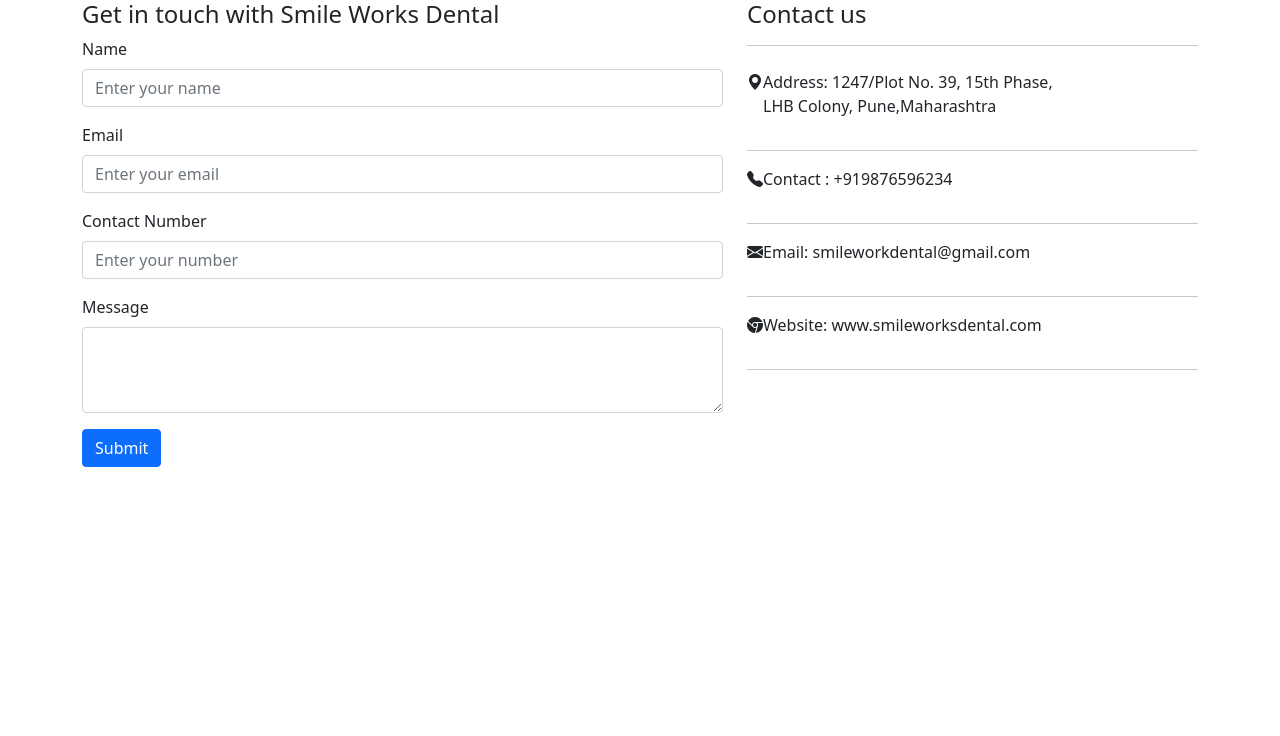
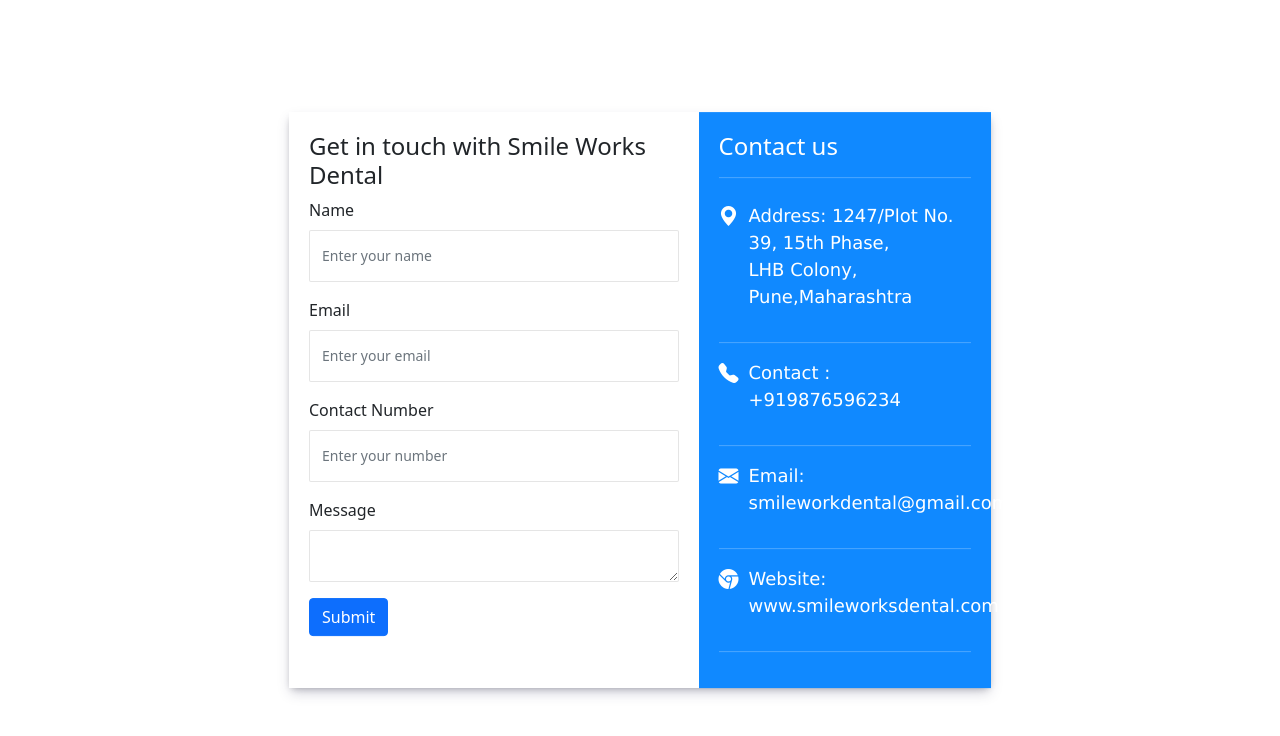
Before and after one commit to saurabh2644/ICP6-G2-JS-Bootstrap-project, a plain HTML site: page HTML Pages/contact.html in a window 1280 px wide. Drawn offline with nearby package versions, Linux system fonts and the light colour scheme; the site is published under a folder, as on GitHub Pages, so addresses that start at the root find nothing.

Commit message:
Update contact.html

```diff
--- a/HTML Pages/contact.html
+++ b/HTML Pages/contact.html
@@ -10,7 +10,7 @@
 
     <link rel="stylesheet" href="https://cdn.jsdelivr.net/npm/bootstrap-icons@1.9.1/font/bootstrap-icons.css">
     <title>Contact Form</title>
-    <link rel="stylesheet" href="/CSS/contact.css">
+    <link rel="stylesheet" href="./../CSS/contact.css">
   </head>
   <body>
 
```
